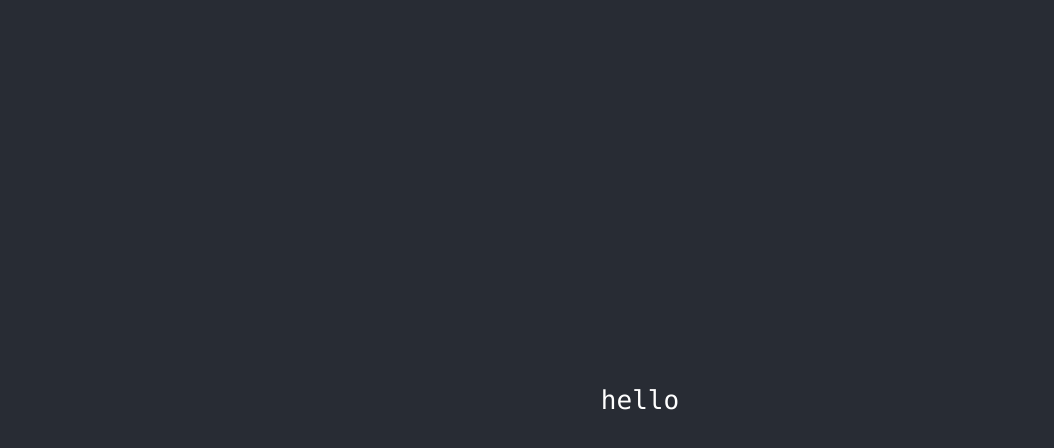
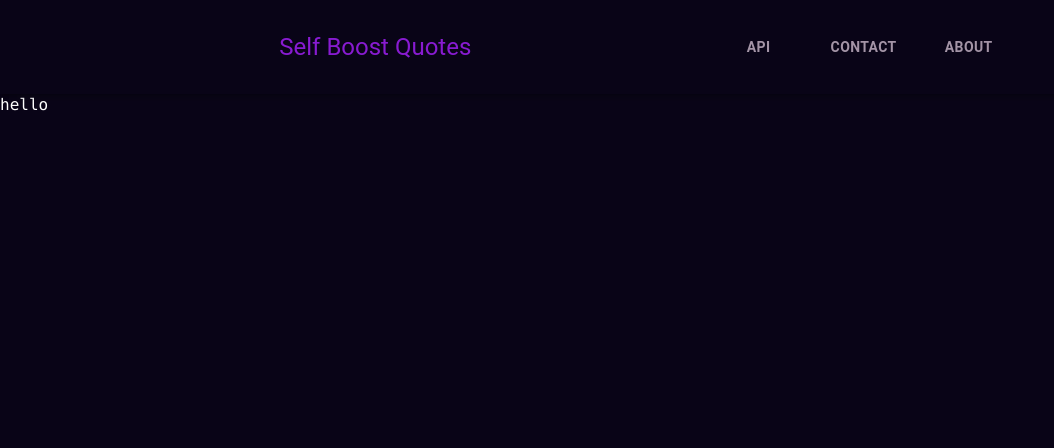
Before and after one commit to Sniperplank/Self-boost-quotes-frontend, a React (Create React App) app: page / in a window 1280 px wide. Shown: the top 448 px of the page, without its empty margins (0-1054 px from the left). Built offline with nearby package versions, Linux system fonts and the light colour scheme; the HTML template or start-up script is replaced by a standard one.

Commit message:
+ nav bar

```diff
--- a/src/App.css
+++ /dev/null
@@ -1,38 +0,0 @@
-.App {
-  text-align: center;
-}
-
-.App-logo {
-  height: 40vmin;
-  pointer-events: none;
-}
-
-@media (prefers-reduced-motion: no-preference) {
-  .App-logo {
-    animation: App-logo-spin infinite 20s linear;
-  }
-}
-
-.App-header {
-  background-color: #282c34;
-  min-height: 100vh;
-  display: flex;
-  flex-direction: column;
-  align-items: center;
-  justify-content: center;
-  font-size: calc(10px + 2vmin);
-  color: white;
-}
-
-.App-link {
-  color: #61dafb;
-}
-
-@keyframes App-logo-spin {
-  from {
-    transform: rotate(0deg);
-  }
-  to {
-    transform: rotate(360deg);
-  }
-}
--- a/src/App.js
+++ b/src/App.js
@@ -1,12 +1,18 @@
-import './App.css';
+import { ThemeProvider } from '@mui/material';
+import NavBar from './components/NavBar';
+import { darkTheme } from './darkTheme';
 
 function App() {
+
+
+  document.body.style.backgroundColor = '#090417'
   return (
-    <div className="App">
-      <header className="App-header">
-        <code>hello</code>
-      </header>
-    </div>
+    <ThemeProvider theme={darkTheme}>
+      <div className="App">
+          <NavBar />
+          <code>hello</code>
+      </div>
+    </ThemeProvider>
   );
 }
 
--- /dev/null
+++ b/src/components/NavBar.js
@@ -0,0 +1,21 @@
+import { AppBar, Stack, Typography } from '@mui/material'
+import React from 'react'
+import { NavButton } from '../styledComponents/NavButton'
+import { StyledToolbar } from '../styledComponents/StyledToolBar'
+
+const NavBar = () => {
+  return (
+    <AppBar component='nav' position='sticky'>
+      <StyledToolbar>
+        <Typography variant='h5' color='primary'>Self Boost Quotes</Typography>
+        <Stack direction='row' spacing={4}>
+          <NavButton variant='text'>API</NavButton>
+          <NavButton variant='text'>Contact</NavButton>
+          <NavButton variant='text'>About</NavButton>
+        </Stack>
+      </StyledToolbar>
+    </AppBar>
+  )
+}
+
+export default NavBar
--- a/darkTheme.js
+++ b/src/darkTheme.js
@@ -3,8 +3,8 @@ import { createTheme } from "@mui/material";
 export const darkTheme = createTheme({
     palette: {
         primary: {
-            main: "#fb8c00",
-            light: "#ffb74d"
+            main: "#881bd1",
+            light: "#b13dff"
         },
         secondary: {
             main: "#26231d",
@@ -14,11 +14,11 @@ export const darkTheme = createTheme({
             main: "#212121"
         },
         text: {
-            main: '#b6b4b4',
+            main: '#a394a6',
             input: 'white'
         },
         body: {
-            main: '#0e0b04'
+            main: '#090417'
         },
     }
 })
--- a/src/index.css
+++ b/src/index.css
@@ -5,6 +5,7 @@ body {
     sans-serif;
   -webkit-font-smoothing: antialiased;
   -moz-osx-font-smoothing: grayscale;
+  color: white;
 }
 
 code {
--- /dev/null
+++ b/src/styledComponents/NavButton.js
@@ -0,0 +1,10 @@
+import { Button } from '@mui/material';
+import { styled } from '@mui/material/styles';
+
+export const NavButton = styled(Button)(({ theme }) => ({
+    color: theme.palette.text.main,
+    '&:hover': {
+        color: theme.palette.primary.main,
+    },
+    fontWeight: 'bold',
+}));
--- /dev/null
+++ b/src/styledComponents/StyledToolBar.js
@@ -0,0 +1,10 @@
+import { Toolbar } from '@mui/material';
+import { styled } from '@mui/material/styles';
+
+export const StyledToolbar = styled(Toolbar)(({ theme }) => ({
+    display: 'flex',
+    justifyContent: 'space-evenly',
+    padding: 15,
+    backgroundColor: theme.palette.body.main,
+    color: theme.palette.primary.main,
+}));
```
Also changed, not shown: src/components/GenerateQuote.js (added, +9 -0 lines), src/styledComponents/StyledButton.js (added, +9 -0 lines).
